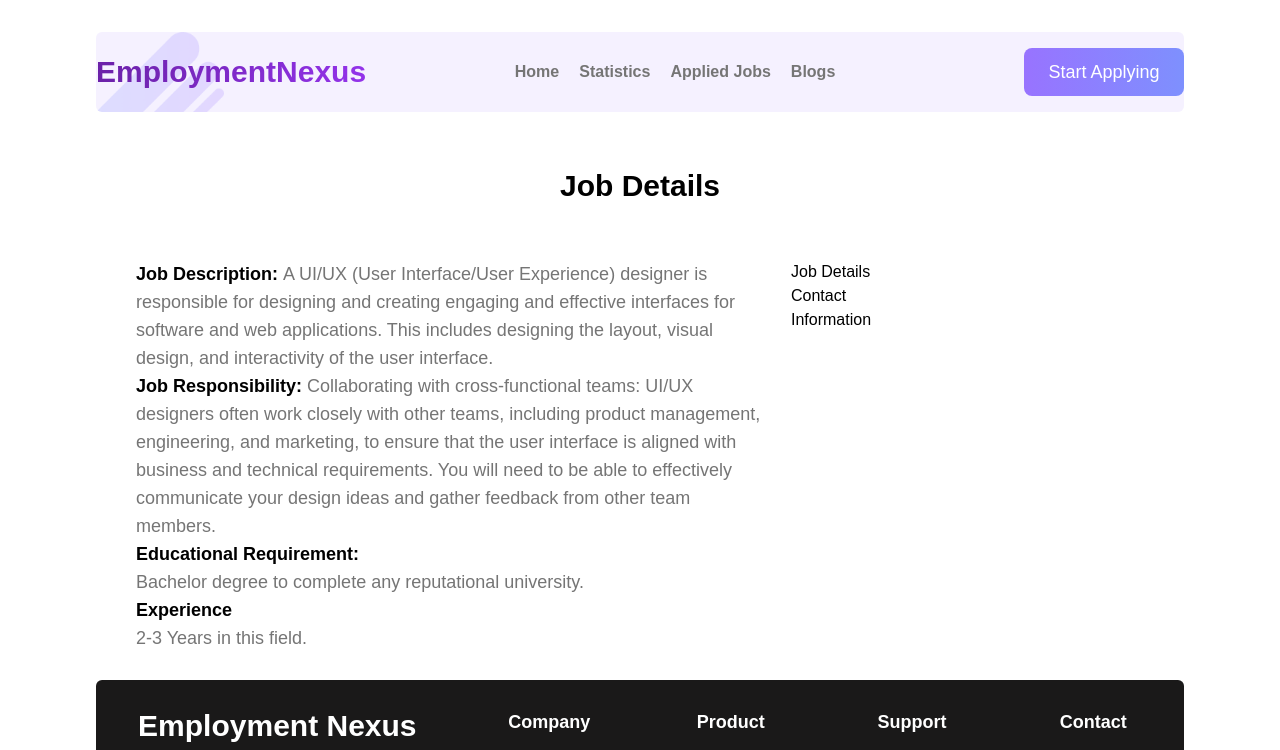
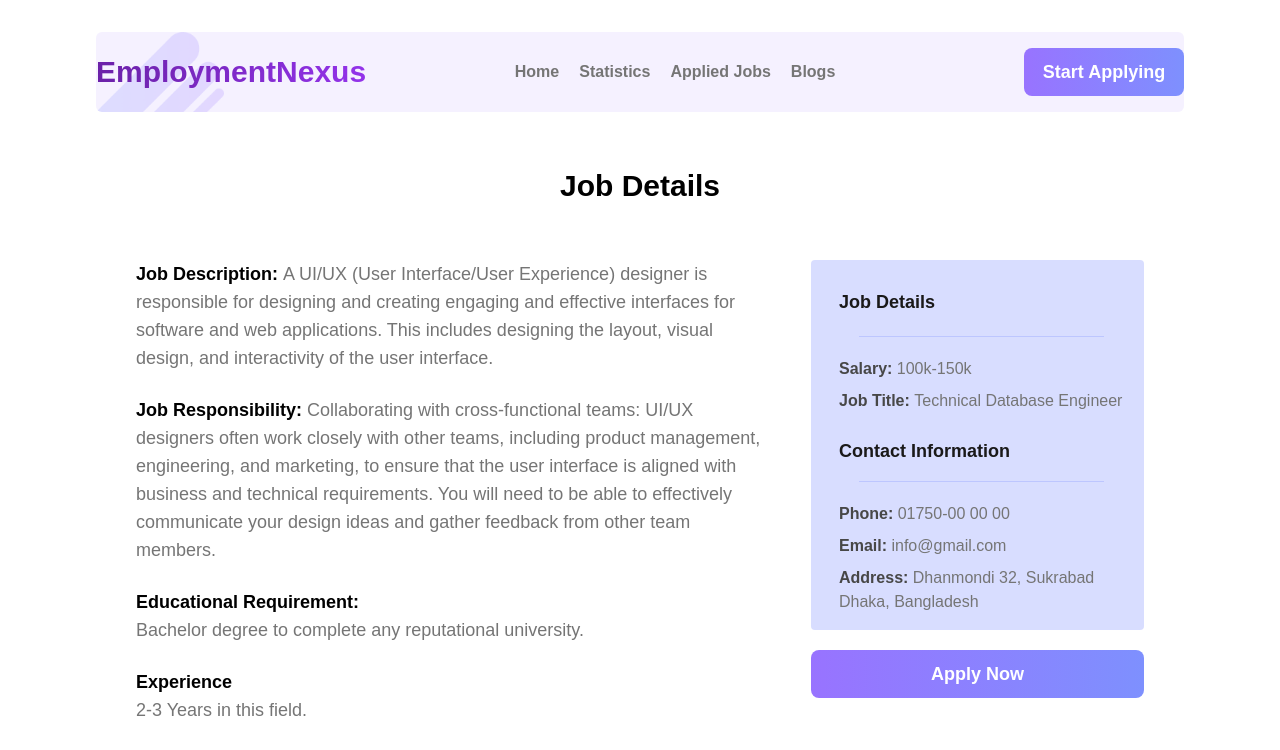
Before and after one commit to mrfhmd7/employment-nexus, a React (Vite) app: page /details/1 in a window 1280 px wide. Shown: the top 750 px of the page. Built offline with nearby package versions, Linux system fonts and the light colour scheme.

Commit message:
jobDetails style complete

```diff
--- a/src/components/Error/Error.jsx
+++ b/src/components/Error/Error.jsx
@@ -9,9 +9,9 @@ const Error = () => {
                     <div className="max-w-md w-full text-center">
                          <h2 className="text-4xl font-bold text-gray-800 mb-4">Oops!😢😢</h2>
                          <p className="text-xl text-gray-600 mb-4">Sorry, an unexpected error has occurred.</p>
-                         <p className="text-xl mt-7 mb-7">
+                         {/* <p className="text-xl mt-7 mb-7">
                               <i>{error.statusText || error.message}</i>
-                         </p>
+                         </p> */}
                          <Link
                               to="/"
                               className="inline-block bg-blue-500 hover:bg-blue-600 text-white font-semibold px-4 py-2 rounded-lg transition duration-300"
--- a/src/components/FeaturedJobs/FeaturedJobs.jsx
+++ b/src/components/FeaturedJobs/FeaturedJobs.jsx
@@ -31,7 +31,7 @@ const FeaturedJobs = ({ logo, job_title, company_name, remote_or_onsite, job_typ
                <Link to={`/details/${job.id}`}>
                     <button
                          onClick={() => openDetails(job.id)}
-                         className='bg-gradient-to-l from-[#7E90FE] to-[#9873FF] rounded-lg mt-5 mb-5 ml-10 h-12 w-32 text-white text-lg leading-8'>
+                         className='bg-gradient-to-l from-[#7E90FE] to-[#9873FF] rounded-lg mt-5 mb-5 ml-10 h-12 w-32 text-white font-bold'>
                          View Details
                     </button>
                </Link>
--- a/src/components/Header/Header.jsx
+++ b/src/components/Header/Header.jsx
@@ -11,7 +11,7 @@ const Header = () => {
                     <Link to='/applied-jobs'>Applied Jobs</Link>
                     <Link to='/blogs'>Blogs</Link>
                </div>
-               <button className='bg-gradient-to-l from-[#7E90FE] to-[#9873FF] rounded-lg h-12 w-40 text-white text-lg'>Start Applying</button>
+               <button className='bg-gradient-to-l from-[#7E90FE] to-[#9873FF] rounded-lg h-12 w-40 text-white text-lg font-bold'>Start Applying</button>
           </nav>
      );
 };
--- a/src/components/JobDetails/JobDetails.jsx
+++ b/src/components/JobDetails/JobDetails.jsx
@@ -9,22 +9,22 @@ const JobDetails = () => {
      let params = useParams();
 
      const jobDetail = details.find((job) => job.id == params.detailsId);
-     console.log(jobDetail);
+     // console.log(jobDetail);
 
      return (
           <>
                <h2 className='text-3xl font-bold mt-14 mb-14'>Job Details</h2>
                <div className='grid grid-cols-8 gap-6 text-start'>
                     <div className='col-span-5 text-lg text-[#757575] ml-10'>
-                         <p>
+                         <p className='mb-6'>
                               <span className='font-bold text-black'>Job Description: </span>
                               {jobDetail.job_description}
                          </p>
-                         <p>
+                         <p className='mb-6'>
                               <span className='font-bold text-black'>Job Responsibility: </span>
                               {jobDetail.job_responsibility}
                          </p>
-                         <p>
+                         <p className='mb-6'>
                               <span className='font-bold text-black'>Educational Requirement:</span>
                               <br />
                               {jobDetail.educational_requirements}
@@ -35,9 +35,38 @@ const JobDetails = () => {
                               {jobDetail.experiences}
                          </p>
                     </div>
-                    <div>
-                         <h4>Job Details</h4>
-                         <h4>Contact Information</h4>
+                    <div className=' col-span-3 ml-5 mr-10'>
+                         <div className='bg-[#7E90FE4D] rounded text-[#757575] pl-7 pt-7 pb-4'>
+                              <h4 className='text-[#1A1919] text-lg font-bold mb-5'>Job Details</h4>
+                              <hr className='border-[#7E90FE4D] ml-5 mr-10' />
+                              <div className='mt-5'>
+                                   <p>
+                                        <span className='text-[#474747] font-bold '>Salary: </span>
+                                        {jobDetail.salary}
+                                   </p>
+                                   <p className='mt-2'>
+                                        <span className='text-[#474747] font-bold'>Job Title: </span>
+                                        {jobDetail.job_title}
+                                   </p>
+                              </div>
+                              <h4 className='text-[#1A1919] text-lg font-bold mt-6'>Contact Information</h4>
+                              <hr className='border-[#7E90FE4D] ml-5 mt-4 mr-10' />
+                              <div className='mt-5'>
+                                   <p className='mt-2'>
+                                        <span className='text-[#474747] font-bold'>Phone: </span>
+                                        {jobDetail.contact_information.phone}
+                                   </p>
+                                   <p className='mt-2'>
+                                        <span className='text-[#474747] font-bold'>Email: </span>
+                                        {jobDetail.contact_information.email}
+                                   </p>
+                                   <p className='mt-2'>
+                                        <span className='text-[#474747] font-bold'>Address: </span>
+                                        {jobDetail.contact_information.address}
+                                   </p>
+                              </div>
+                         </div>
+                         <button className='bg-gradient-to-l from-[#7E90FE] to-[#9873FF] rounded-lg h-12 w-full text-white font-bold text-lg mt-5'>Apply Now</button>
                     </div>
                </div>
           </>
--- a/src/components/Landing/Landing.jsx
+++ b/src/components/Landing/Landing.jsx
@@ -9,7 +9,7 @@ const Landing = () => {
                     </h2>
                     <span className='font-extrabold text-start text-6xl text-transparent bg-clip-text bg-gradient-to-r from-[#7E90FE] to-[#9873FF]'> Dream Job</span>
                     <p className='pt-12 pb-6 text-[#757575] w-9/12'>Explore thousands of job opportunities with all the information you need. Its your future. Come find it. Manage all your job application from start to finish.</p>
-                    <button className='bg-gradient-to-l from-[#7E90FE] to-[#9873FF] rounded-lg h-12 w-32 text-white text-lg leading-8'>Get Started</button>
+                    <button className='bg-gradient-to-l from-[#7E90FE] to-[#9873FF] rounded-lg h-12 w-32 text-white text-lg font-bold'>Get Started</button>
                </div>
                <img className='h-[600px] w-auto' src="/images/user.png" alt="" />
           </div>
```
